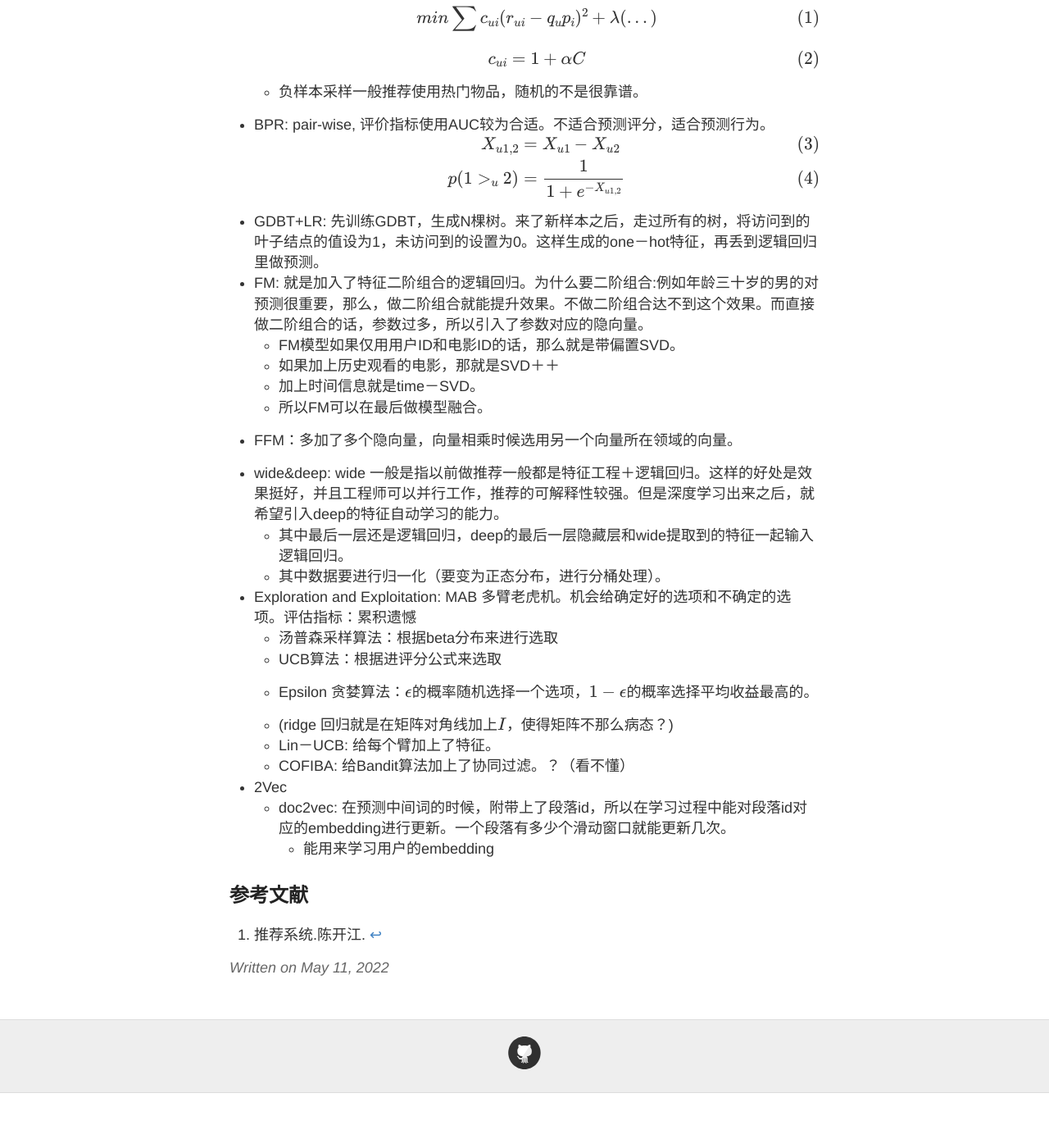
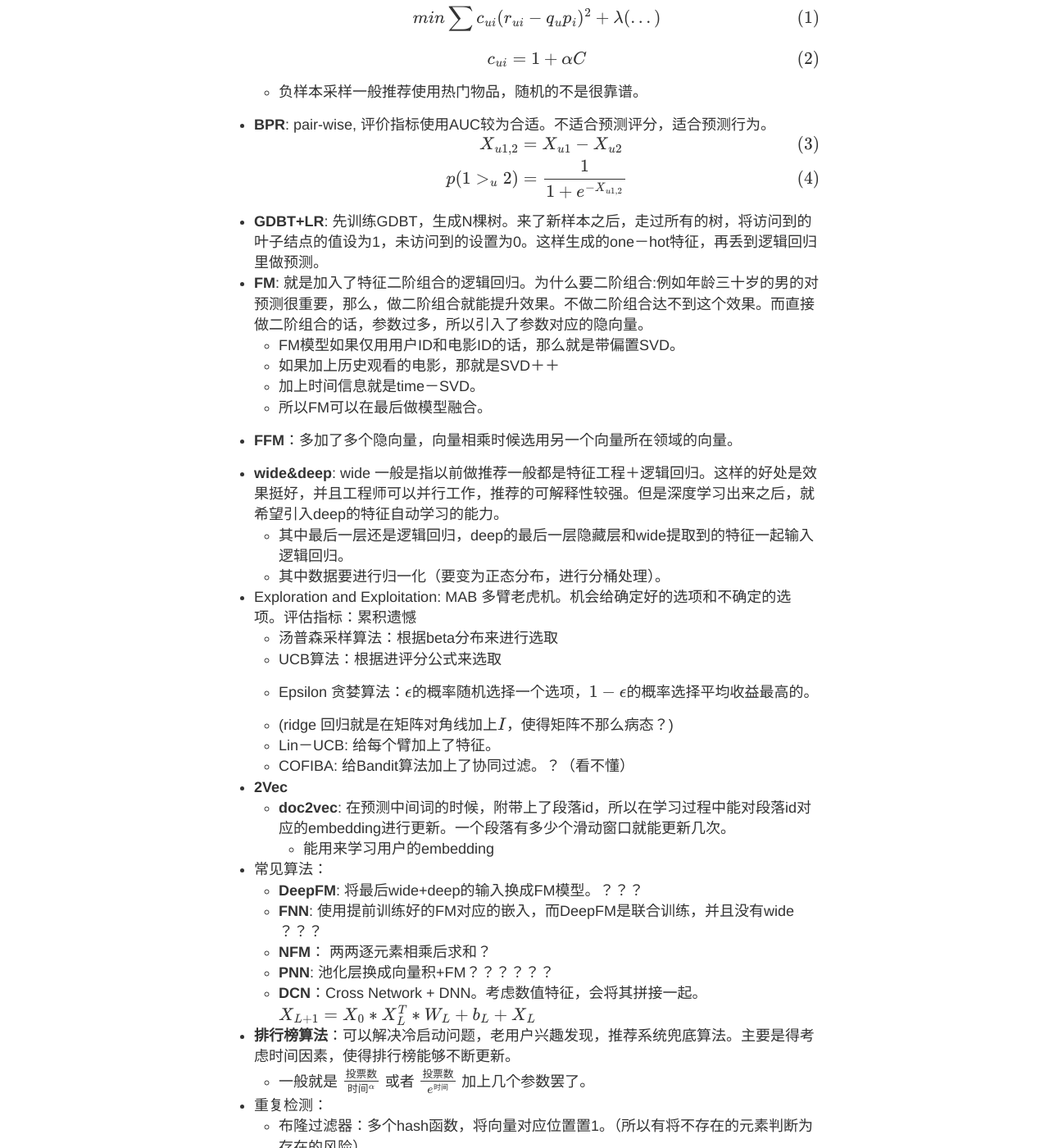
Before and after one commit to WangHexie/notes, a Jekyll site: the page built from _posts/machine-learning/2022-5-11-recommendation-system.md, in a window 1280 px wide and 1400 px high, scrolled down 422 px. Shown: the whole window at 82% size. Built offline with Jekyll 4.4.1, drawn with Linux system fonts in a browser that asks for light colours; comment, search, counter and statistics services are not loaded; before the commit the page ends 1755 px from its top, so only the background shows below that; some of the changed text lies outside the part shown.

Commit message:
［update］recommendation system

```diff
--- a/_posts/machine-learning/2022-5-11-recommendation-system.md
+++ b/_posts/machine-learning/2022-5-11-recommendation-system.md
@@ -6,9 +6,9 @@ title: 推荐系统
 ---
 
 ## 推荐系统[[^1]]
-* ALS: 矩阵分解算法，$Q=LR$,交替最小二乘。通过分别固定左右矩阵，依次更新。通过$L=QR^{-1}$，求得另一个矩阵。矩阵通过随机初始化，然后更新到收敛为止。
+* **ALS**: 矩阵分解算法，$Q=LR$,交替最小二乘。通过分别固定左右矩阵，依次更新。通过$L=QR^{-1}$，求得另一个矩阵。矩阵通过随机初始化，然后更新到收敛为止。
 
-* weighted-ALS: 从评分预测问题转化为点击预测，其中浏览越多的权重越高。其中$C$为点击次数，$\alpha$一般为40。
+* **weighted-ALS**: 从评分预测问题转化为点击预测，其中浏览越多的权重越高。其中$C$为点击次数，$\alpha$一般为40。
 
   $$
   \begin{equation}
@@ -23,7 +23,7 @@ title: 推荐系统
   $$
   * 负样本采样一般推荐使用热门物品，随机的不是很靠谱。
 
-* BPR: pair-wise, 评价指标使用AUC较为合适。不适合预测评分，适合预测行为。
+* **BPR**: pair-wise, 评价指标使用AUC较为合适。不适合预测评分，适合预测行为。
   $$
 	\begin{align}
     X_{u1,2} &= X_{u1} - X_{u2} \\
@@ -31,16 +31,16 @@ title: 推荐系统
   \end{align}
   $$
 
-* GDBT+LR: 先训练GDBT，生成N棵树。来了新样本之后，走过所有的树，将访问到的叶子结点的值设为1，未访问到的设置为0。这样生成的one－hot特征，再丢到逻辑回归里做预测。
-* FM: 就是加入了特征二阶组合的逻辑回归。为什么要二阶组合:例如年龄三十岁的男的对预测很重要，那么，做二阶组合就能提升效果。不做二阶组合达不到这个效果。而直接做二阶组合的话，参数过多，所以引入了参数对应的隐向量。
+* **GDBT+LR**: 先训练GDBT，生成N棵树。来了新样本之后，走过所有的树，将访问到的叶子结点的值设为1，未访问到的设置为0。这样生成的one－hot特征，再丢到逻辑回归里做预测。
+* **FM**: 就是加入了特征二阶组合的逻辑回归。为什么要二阶组合:例如年龄三十岁的男的对预测很重要，那么，做二阶组合就能提升效果。不做二阶组合达不到这个效果。而直接做二阶组合的话，参数过多，所以引入了参数对应的隐向量。
     * FM模型如果仅用用户ID和电影ID的话，那么就是带偏置SVD。
     * 如果加上历史观看的电影，那就是SVD＋＋
     * 加上时间信息就是time－SVD。
     * 所以FM可以在最后做模型融合。
 
-* FFM：多加了多个隐向量，向量相乘时候选用另一个向量所在领域的向量。
+* **FFM**：多加了多个隐向量，向量相乘时候选用另一个向量所在领域的向量。
 
-* wide&deep: wide 一般是指以前做推荐一般都是特征工程＋逻辑回归。这样的好处是效果挺好，并且工程师可以并行工作，推荐的可解释性较强。但是深度学习出来之后，就希望引入deep的特征自动学习的能力。
+* **wide&deep**: wide 一般是指以前做推荐一般都是特征工程＋逻辑回归。这样的好处是效果挺好，并且工程师可以并行工作，推荐的可解释性较强。但是深度学习出来之后，就希望引入deep的特征自动学习的能力。
   * 其中最后一层还是逻辑回归，deep的最后一层隐藏层和wide提取到的特征一起输入逻辑回归。
   * 其中数据要进行归一化（要变为正态分布，进行分桶处理）。
 
@@ -53,23 +53,90 @@ title: 推荐系统
   * Lin－UCB: 给每个臂加上了特征。
   * COFIBA: 给Bandit算法加上了协同过滤。？（看不懂）
 
-* 2Vec
-  * doc2vec: 在预测中间词的时候，附带上了段落id，所以在学习过程中能对段落id对应的embedding进行更新。一个段落有多少个滑动窗口就能更新几次。
+* **2Vec**
+  * **doc2vec**: 在预测中间词的时候，附带上了段落id，所以在学习过程中能对段落id对应的embedding进行更新。一个段落有多少个滑动窗口就能更新几次。
     * 能用来学习用户的embedding
 
+* 常见算法：
+  * **DeepFM**: 将最后wide+deep的输入换成FM模型。？？？
+  * **FNN**: 使用提前训练好的FM对应的嵌入，而DeepFM是联合训练，并且没有wide ？？？
+  * **NFM**： 两两逐元素相乘后求和？
+  * **PNN**: 池化层换成向量积+FM？？？？？？
+  * **DCN**：Cross Network + DNN。考虑数值特征，会将其拼接一起。
+    $$
+    X_{L+1} = X_0 * X_L^T * W_L + b_L + X_L
+    $$
+
+* **排行榜算法**：可以解决冷启动问题，老用户兴趣发现，推荐系统兜底算法。主要是得考虑时间因素，使得排行榜能够不断更新。
+  * 一般就是 $\frac{投票数}{时间^\alpha}$ 或者 $\frac{投票数}{e^{时间}}$ 加上几个参数罢了。
+
+* 重复检测：
+  * 布隆过滤器：多个hash函数，将向量对应位置置1。（所以有将不存在的元素判断为存在的风险）
+  * simhash：文本hash
+  *
+
+
+* 构架：
+  * 聚合信息流
+    * 内容采集
+    * 离线计算：一般是做用户画像，训练模型，也有少部分就输出推荐了。一般用hadoop做数据源。
+    * 实时计算：在线排序召回
+    * 日志与监控：
+  * 社交信息流：
+    * 动态分发：一般活跃用户用推，不活跃的用拉。信息流存储可以用redis，推送则用Celery。消息队列：kafka
+      * 推：
+      * 拉：
+    * 动态排序：得用RPC，例如Tensor Serving。
+  * netflix：
+    * 离线层
+    * 实时层
+    * 近线层：流计算：Strom， Spark Streaming， Flink
+
+* 数据采集：
+  * 日志系统：加埋点，前端后端，无埋点。
+
+* 实时推荐：（难度依次增加）
+  * 实时给出推荐结果
+  * 实时特征更新
+  * 实时模型更新
+
+* 流计算（storm）：
+  * 组件
+    * spout
+    * Bolt
+    * Tuple
+    * Topology
+  * 作用：
+    * 清晰数据
+    * 合并历史行为
+    * 更新用户相似度
+    * 在线更新机器学习模型
+    * 更新推荐结果
+
+* AB实验：
+  * 需要分层，重叠，从而能同时进行多组实验。
+  * 重叠实验
+    * 来自上一层的流量需要合并后均匀分配到下一层，使得上一层的划分对下一层没有影响。
+    * 每一层分桶时，散列函数需要加上层的ID，使得层和层分桶时独立。
+    * 取模要一致，使用户体验一致
+
+* 信息流api需要实现幂等，RESTFul API的一个要求，防止请求超时重新请求的时候，给出的推荐结果不一样了。
+
+* 测试：
+  * 软件测试
+  * 离线模拟测试
+  * 在线对照实验
+  * 人工回访校验
+
+* 指标：
+  * 个性化程度：增加的物品或用户能否带来等比例的连接增加。或是对比不同用户推荐结果的相似度。
+  * 基尼系数: 衡量马太效应，流量是不是都倾斜给头部item了
+  * 多样性：类别分布是不是均衡啊
+
+* 系统安全：
+  * 攻击：水军，先得选目标用户，打相似评分，然后扶持对应的物品或者打压物品。还得随机打分以掩盖行为
+  * 防护：防止注册，发现虚假评价，降低权重。
 
 ## 参考文献
 
 [^1]: 推荐系统.陈开江.
-
-[^2]: [https://blog.csdn.net/zheng19880607/article/details/23883437](https://blog.csdn.net/zheng19880607/article/details/23883437)
-
-[^3]: [https://zhuanlan.zhihu.com/p/161560391](https://zhuanlan.zhihu.com/p/161560391)
-
-[^4]: [https://zhuanlan.zhihu.com/p/260992059](https://zhuanlan.zhihu.com/p/260992059#:~:text=%E9%92%88%E5%AF%B9%E4%B8%8A%E8%BF%B0%E6%83%85%E5%86%B5%EF%BC%8CC%2B%2B%2011,%E5%87%BD%E6%95%B0%E7%9A%84%E8%BF%9B%E4%B8%80%E6%AD%A5%E9%87%8D%E5%86%99%E3%80%82)
-
-[^5]: [https://blog.csdn.net/capecape/article/details/78276677](https://blog.csdn.net/capecape/article/details/78276677)
-
-[^6]: [https://www.runoob.com/cplusplus/cpp-copy-constructor.html](https://www.runoob.com/cplusplus/cpp-copy-constructor.html)
-
-[^7]: [https://docs.microsoft.com/en-us/cpp/cpp/extern-cpp?view=msvc-170](https://docs.microsoft.com/en-us/cpp/cpp/extern-cpp?view=msvc-170)
```
Also changed, not shown: _posts/2010-3-3-Hello-World.md (+13 -0 lines), _posts/machine-learning/2022-4-17-interview-qa.md (+2 -2 lines).
